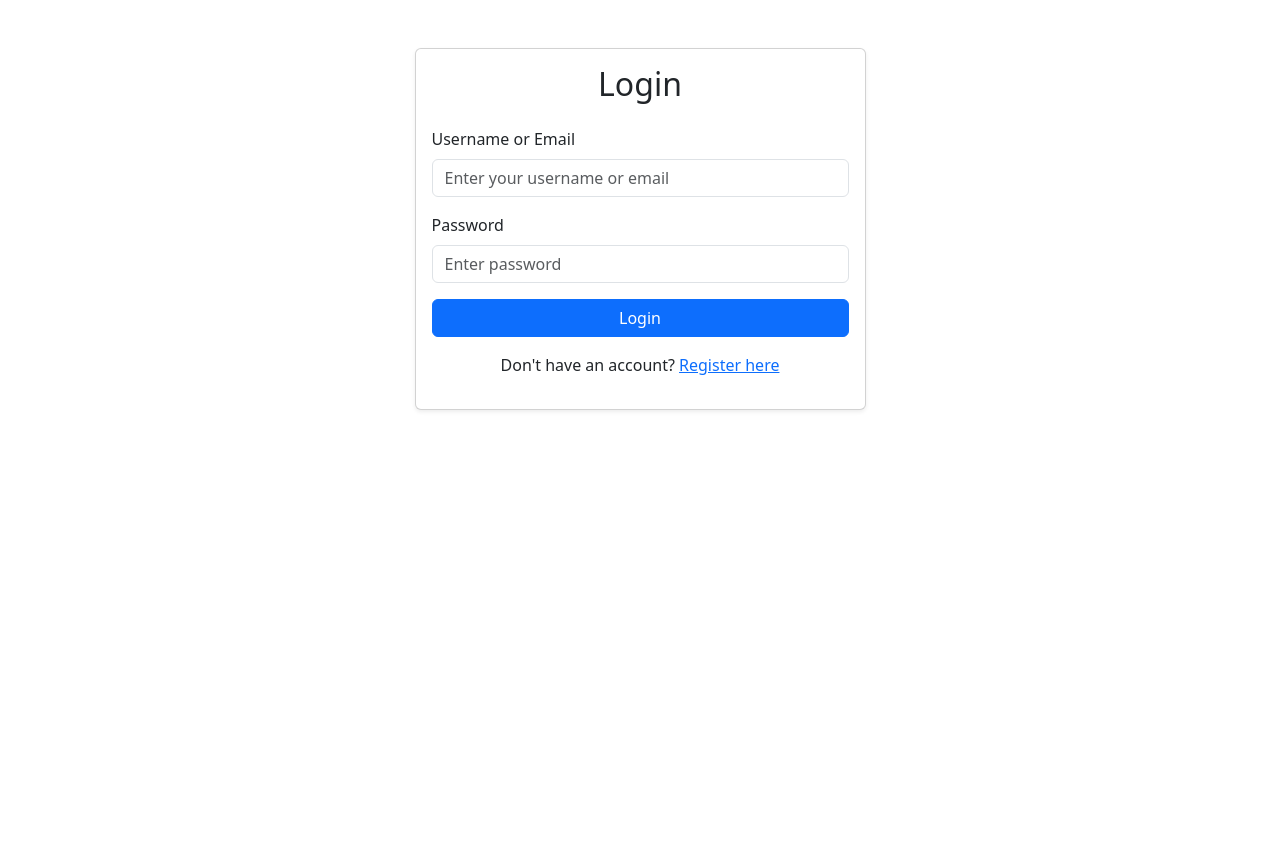
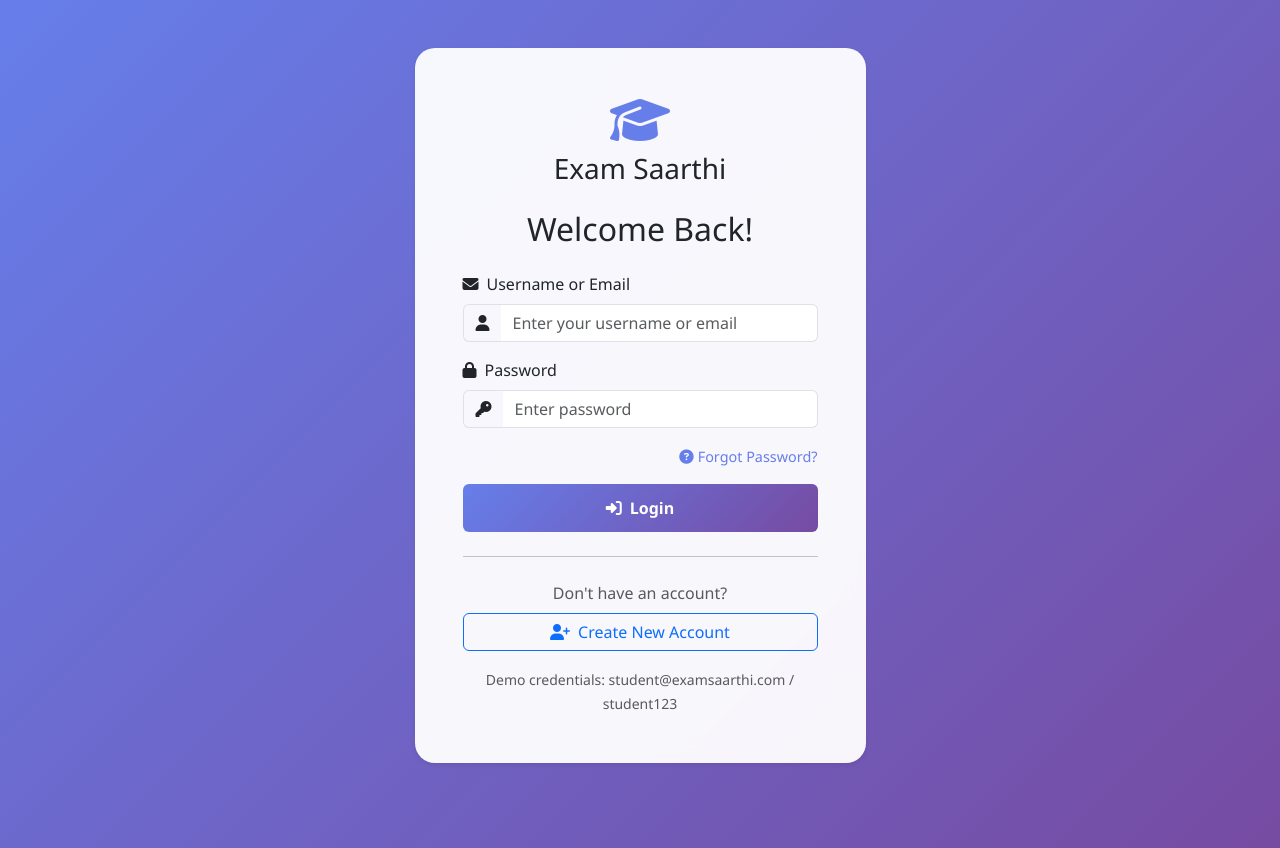
Before and after one commit to pandit777/testing, a Flask app: page /login in a window 1280 px wide. Before the commit the page ends 411 px from the top, so only its background shows below. Run offline with Flask 3, Linux system fonts and the light colour scheme.

Commit message:
Revamp login page with new styles and icons
Enhanced the login page with a new design and added Font Awesome icons for better user experience.

```diff
--- a/templates/login.html
+++ b/templates/login.html
@@ -3,8 +3,58 @@
 <head>
 <meta charset="UTF-8">
 <meta name="viewport" content="width=device-width, initial-scale=1.0">
-<title>Login</title>
+<title>Login - Exam Saarthi</title>
 <link href="https://cdn.jsdelivr.net/npm/bootstrap@5.3.2/dist/css/bootstrap.min.css" rel="stylesheet">
+<link rel="stylesheet" href="https://cdnjs.cloudflare.com/ajax/libs/font-awesome/6.4.0/css/all.min.css">
+<style>
+  body {
+    background: linear-gradient(135deg, #667eea 0%, #764ba2 100%);
+    min-height: 100vh;
+    font-family: 'Segoe UI', Tahoma, Geneva, Verdana, sans-serif;
+  }
+  .card {
+    border: none;
+    border-radius: 20px;
+    box-shadow: 0 20px 60px rgba(0,0,0,0.3);
+    backdrop-filter: blur(10px);
+    background: rgba(255,255,255,0.95);
+  }
+  .btn-primary {
+    background: linear-gradient(135deg, #667eea 0%, #764ba2 100%);
+    border: none;
+    padding: 12px;
+    font-weight: 600;
+    transition: all 0.3s;
+  }
+  .btn-primary:hover {
+    transform: translateY(-2px);
+    box-shadow: 0 5px 15px rgba(0,0,0,0.3);
+  }
+  .alert {
+    border-radius: 10px;
+  }
+  .forgot-link {
+    color: #667eea;
+    text-decoration: none;
+    font-size: 0.9rem;
+    transition: all 0.3s;
+  }
+  .forgot-link:hover {
+    color: #764ba2;
+    text-decoration: underline;
+  }
+  .input-group-text {
+    background: transparent;
+    border-right: none;
+  }
+  .form-control {
+    border-left: none;
+  }
+  .form-control:focus {
+    box-shadow: none;
+    border-color: #667eea;
+  }
+</style>
 </head>
 <body>
 
@@ -12,15 +62,20 @@
   <div class="row justify-content-center">
     <div class="col-md-6 col-lg-5">
       <div class="card shadow-sm">
-        <div class="card-body">
-          <h2 class="card-title text-center mb-4">Login</h2>
+        <div class="card-body p-5">
+          <div class="text-center mb-4">
+            <i class="fas fa-graduation-cap fa-3x" style="color: #667eea;"></i>
+            <h3 class="mt-2">Exam Saarthi</h3>
+          </div>
+          <h2 class="text-center mb-4">Welcome Back!</h2>
 
           {% with messages = get_flashed_messages(with_categories=true) %}
             {% if messages %}
               {% for category, message in messages %}
                 <div class="alert alert-{{ category }} alert-dismissible fade show" role="alert">
+                  <i class="fas fa-{% if category == 'danger' %}exclamation-circle{% elif category == 'success' %}check-circle{% else %}info-circle{% endif %} me-2"></i>
                   {{ message }}
-                  <button type="button" class="btn-close" data-bs-dismiss="alert" aria-label="Close"></button>
+                  <button type="button" class="btn-close" data-bs-dismiss="alert"></button>
                 </div>
               {% endfor %}
             {% endif %}
@@ -28,17 +83,41 @@
 
           <form method="POST">
             <div class="mb-3">
-              <label class="form-label">Username or Email</label>
-              <input type="text" name="username_email" class="form-control" placeholder="Enter your username or email" required>
+              <label class="form-label"><i class="fas fa-envelope me-2"></i>Username or Email</label>
+              <div class="input-group">
+                <span class="input-group-text"><i class="fas fa-user"></i></span>
+                <input type="text" name="username_email" class="form-control" placeholder="Enter your username or email" required>
+              </div>
             </div>
             <div class="mb-3">
-              <label class="form-label">Password</label>
-              <input type="password" name="password" class="form-control" placeholder="Enter password" required>
+              <label class="form-label"><i class="fas fa-lock me-2"></i>Password</label>
+              <div class="input-group">
+                <span class="input-group-text"><i class="fas fa-key"></i></span>
+                <input type="password" name="password" class="form-control" placeholder="Enter password" required>
+              </div>
             </div>
-            <button type="submit" class="btn btn-primary w-100">Login</button>
+            <div class="mb-3 text-end">
+              <a href="/forgot-password" class="forgot-link">
+                <i class="fas fa-question-circle me-1"></i>Forgot Password?
+              </a>
+            </div>
+            <button type="submit" class="btn btn-primary w-100">
+              <i class="fas fa-sign-in-alt me-2"></i>Login
+            </button>
           </form>
 
-          <p class="mt-3 text-center">Don't have an account? <a href="/register">Register here</a></p>
+          <hr class="my-4">
+
+          <div class="text-center">
+            <p class="text-muted mb-2">Don't have an account?</p>
+            <a href="/register" class="btn btn-outline-primary w-100">
+              <i class="fas fa-user-plus me-2"></i>Create New Account
+            </a>
+          </div>
+
+          <div class="text-center mt-3">
+            <small class="text-muted">Demo credentials: student@examsaarthi.com / student123</small>
+          </div>
         </div>
       </div>
     </div>
```
